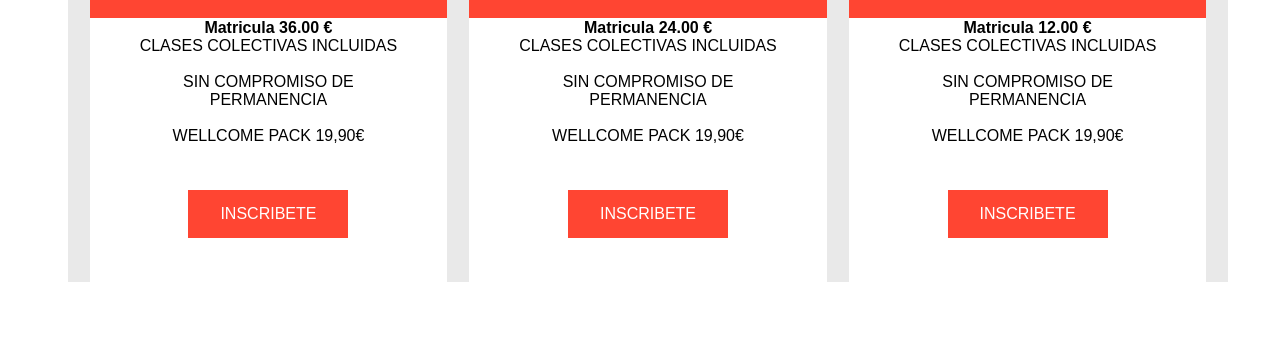
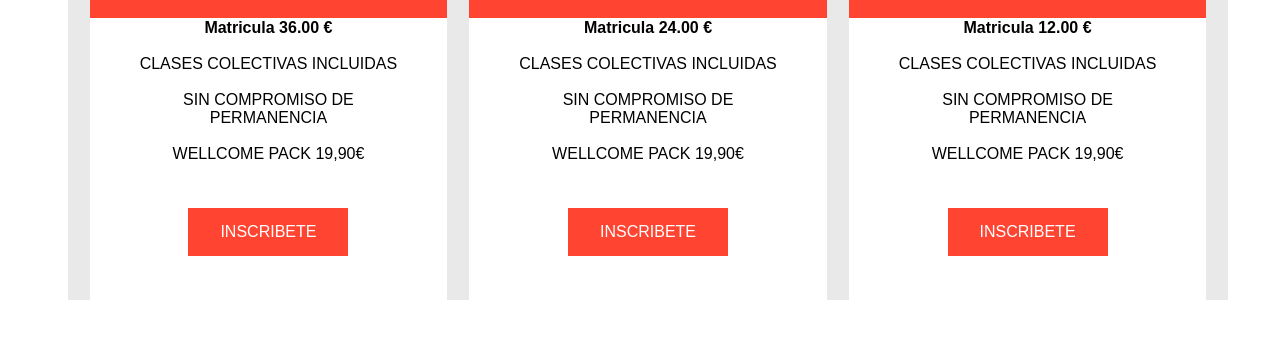
Before and after one commit to DavidRM191/AplicacionesWeb, a plain HTML site: page Tema2/Prácticas/001-p3/001-p3.html in a window 1280 px wide. Shown: the part 226-564 px from the top of the page. Drawn offline with Linux system fonts and the light colour scheme.

Commit message:
Práctica 3 espaciado

```diff
--- a/Tema2/Prácticas/001-p3/001-p3.html
+++ b/Tema2/Prácticas/001-p3/001-p3.html
@@ -13,9 +13,9 @@
         <td><span class="renovación">Semestral</span><br><span class="precio">25.90</span><br><span class="precioalmes">€/Mes</span></td>
       </tr>
       <tr>
-        <td><b>Matricula 36.00 €</b><br><span class="1">CLASES COLECTIVAS INCLUIDAS</span><br><br><span class="2">SIN COMPROMISO DE <br>PERMANENCIA</span><br><br><span class="3">WELLCOME PACK 19,90€</span></td>
-        <td><b>Matricula 24.00 €</b><br><span class="1">CLASES COLECTIVAS INCLUIDAS</span><br><br><span class="2">SIN COMPROMISO DE <br>PERMANENCIA</span><br><br><span class="3">WELLCOME PACK 19,90€</span></td>
-        <td><b>Matricula 12.00 €</b><br><span class="1">CLASES COLECTIVAS INCLUIDAS</span><br><br><span class="2">SIN COMPROMISO DE <br>PERMANENCIA</span><br><br><span class="3">WELLCOME PACK 19,90€</span></td>
+        <td><b>Matricula 36.00 €</b><br><br><span class="1">CLASES COLECTIVAS INCLUIDAS</span><br><br><span class="2">SIN COMPROMISO DE <br>PERMANENCIA</span><br><br><span class="3">WELLCOME PACK 19,90€</span></td>
+        <td><b>Matricula 24.00 €</b><br><br><span class="1">CLASES COLECTIVAS INCLUIDAS</span><br><br><span class="2">SIN COMPROMISO DE <br>PERMANENCIA</span><br><br><span class="3">WELLCOME PACK 19,90€</span></td>
+        <td><b>Matricula 12.00 €</b><br><br><span class="1">CLASES COLECTIVAS INCLUIDAS</span><br><br><span class="2">SIN COMPROMISO DE <br>PERMANENCIA</span><br><br><span class="3">WELLCOME PACK 19,90€</span></td>
       </tr>
       <tr>
         <td class="padding"><button>INSCRIBETE</button></td>
```
